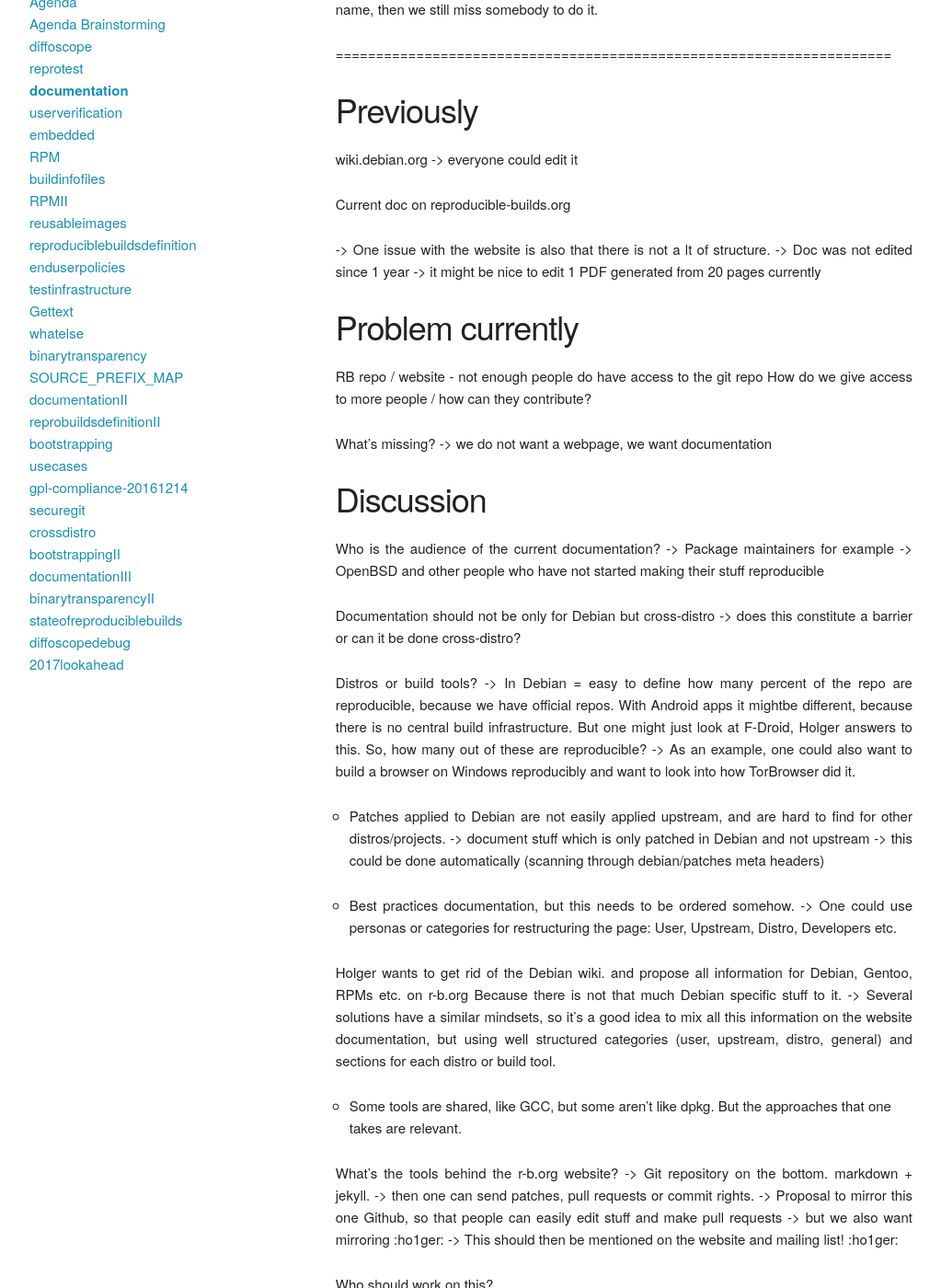
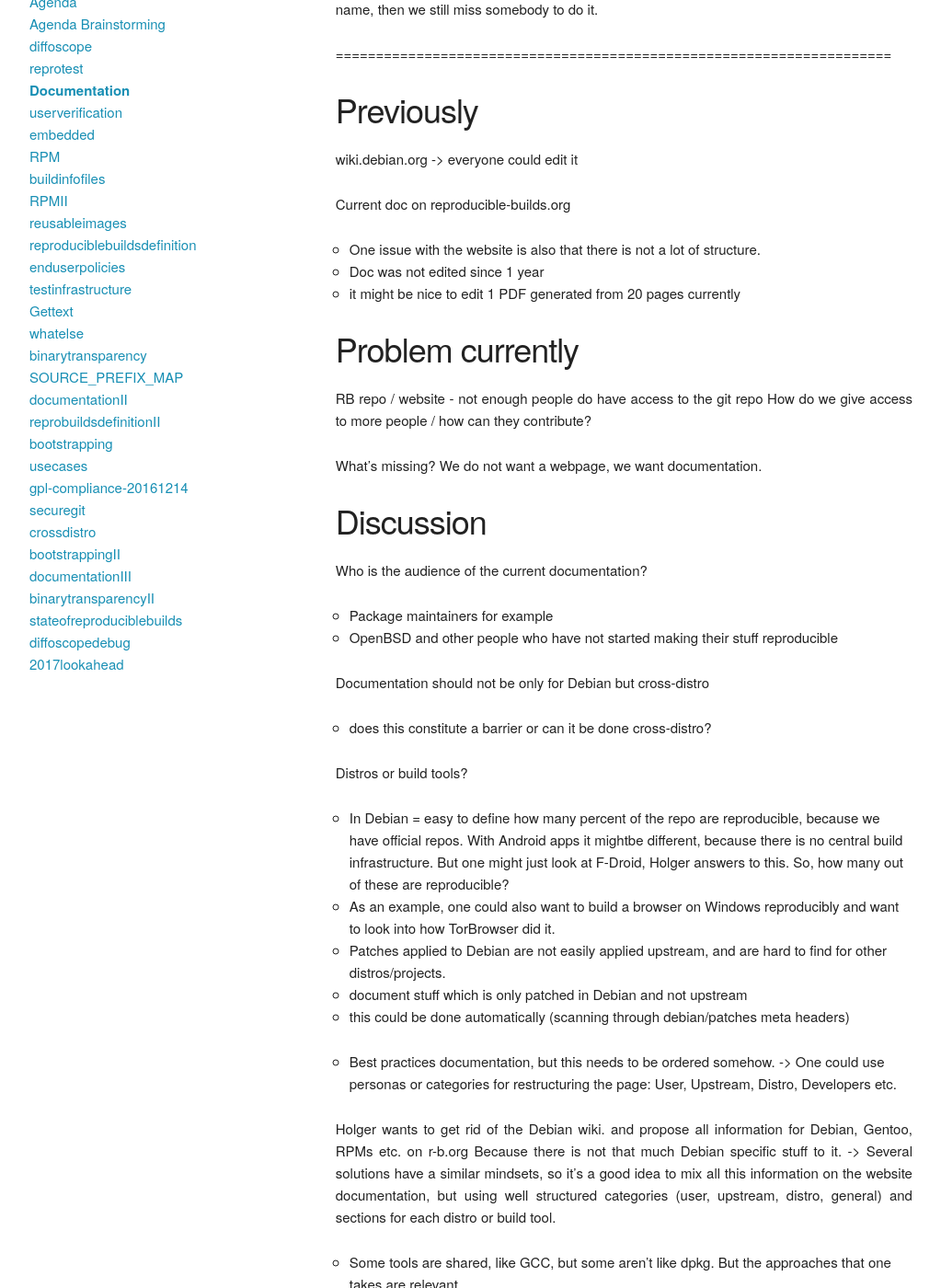
Before and after one commit to prototypefund/reproducible-website, a Jekyll site: the page built from _events/berlin2016/documentation.md, in a window 1280 px wide and 1400 px high, scrolled down 258 px. Shown: the whole window at 92% size, without its empty margins (128-1151 px from the left). Built offline with Jekyll 4.4.1, drawn with Linux system fonts in a browser that asks for light colours; some web fonts are replaced; some of the changed text lies outside the part shown.

Commit message:
some reformatting
Signed-off-by: Holger Levsen <holger@layer-acht.org>

```diff
--- a/_events/berlin2016/documentation.md
+++ b/_events/berlin2016/documentation.md
@@ -1,6 +1,6 @@
 ---
 layout: event_detail
-title: documentation
+title: Documentation
 event: berlin2016
 order: 50
 permalink: /events/berlin2016/documentation/
@@ -14,45 +14,47 @@ this, or if it's not a name, then we still miss somebody to do it.
 
 Previously
 ----------
+
 wiki.debian.org -> everyone could edit it
 
 Current doc on reproducible-builds.org
 
--> One issue with the website is also that there is not a lt of structure.
--> Doc was not edited since 1 year
--> it might be nice to edit 1 PDF generated from 20 pages currently
+ - One issue with the website is also that there is not a lot of structure.
+ - Doc was not edited since 1 year
+ - it might be nice to edit 1 PDF generated from 20 pages currently
 
 Problem currently
 -----------------
 RB repo / website - not enough people do have access to the git repo
 How do we give access to more people / how can they contribute?
 
-What's missing? -> we do not want a webpage, we want documentation
+What's missing? We do not want a webpage, we want documentation.
 
 Discussion
 -----------
 
 Who is the audience of the current documentation?
--> Package maintainers for example
--> OpenBSD and other people who have not started making their stuff
-reproducible
+
+ - Package maintainers for example
+ - OpenBSD and other people who have not started making their stuff reproducible
 
 Documentation should not be only for Debian but cross-distro
--> does this constitute a barrier or can it be done cross-distro?
+
+ - does this constitute a barrier or can it be done cross-distro?
 
 Distros or build tools?
--> In Debian = easy to define how many percent of the repo are
+
+ - In Debian = easy to define how many percent of the repo are
 reproducible, because we have official repos. With Android apps it
 mightbe different, because there is no central build infrastructure. But
 one might just look at F-Droid, Holger answers to this. So, how many out
 of these are reproducible?
--> As an example, one could also want to build a browser on Windows
+ - As an example, one could also want to build a browser on Windows
 reproducibly and want to look into how TorBrowser did it.
-
-- Patches applied to Debian are not easily applied upstream, and are
+ - Patches applied to Debian are not easily applied upstream, and are
 hard to find for other distros/projects.
--> document stuff which is only patched in Debian and not upstream
--> this could be done automatically (scanning through debian/patches
+ - document stuff which is only patched in Debian and not upstream
+ - this could be done automatically (scanning through debian/patches
 meta headers)
 
 - Best practices documentation, but this needs to be ordered somehow.
```
